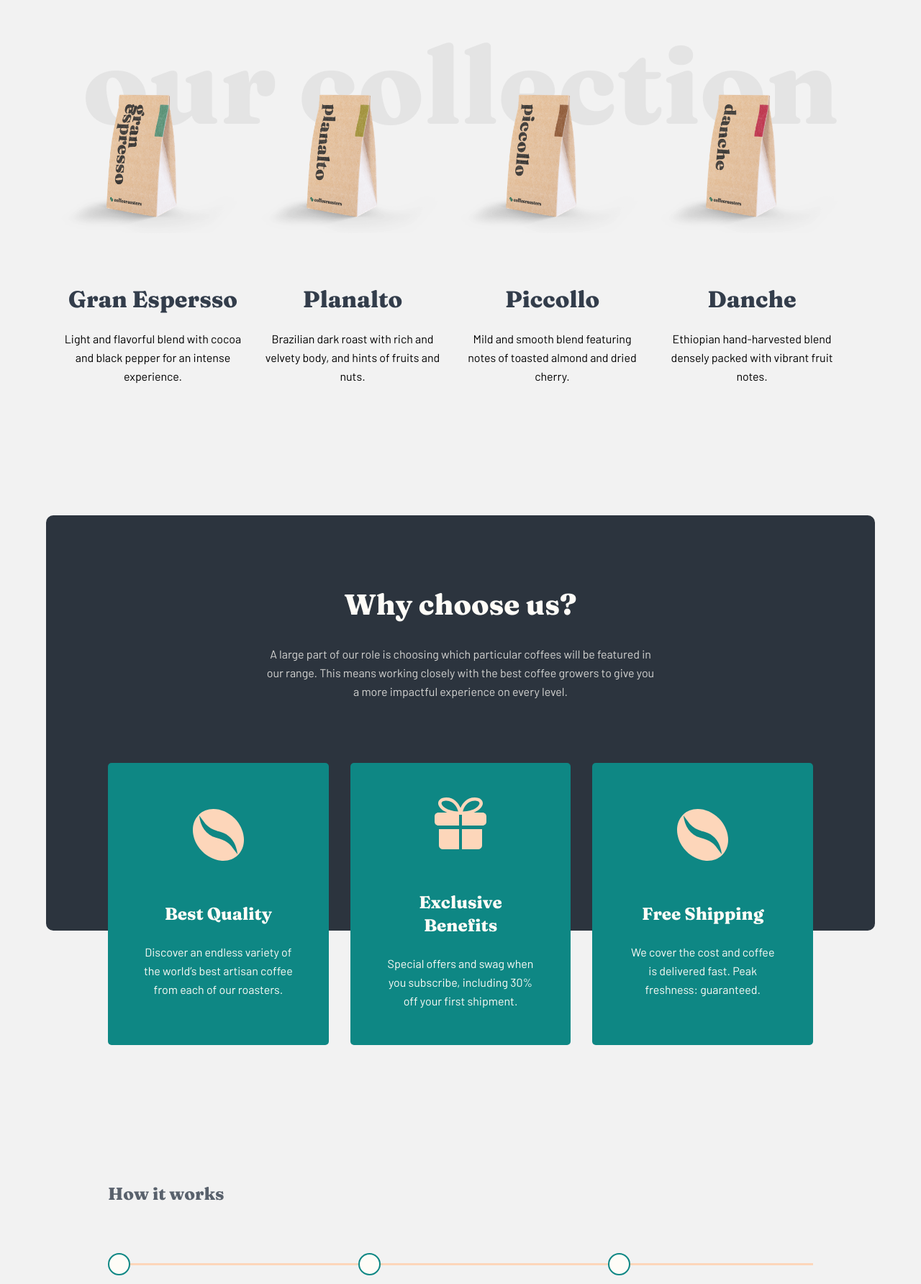
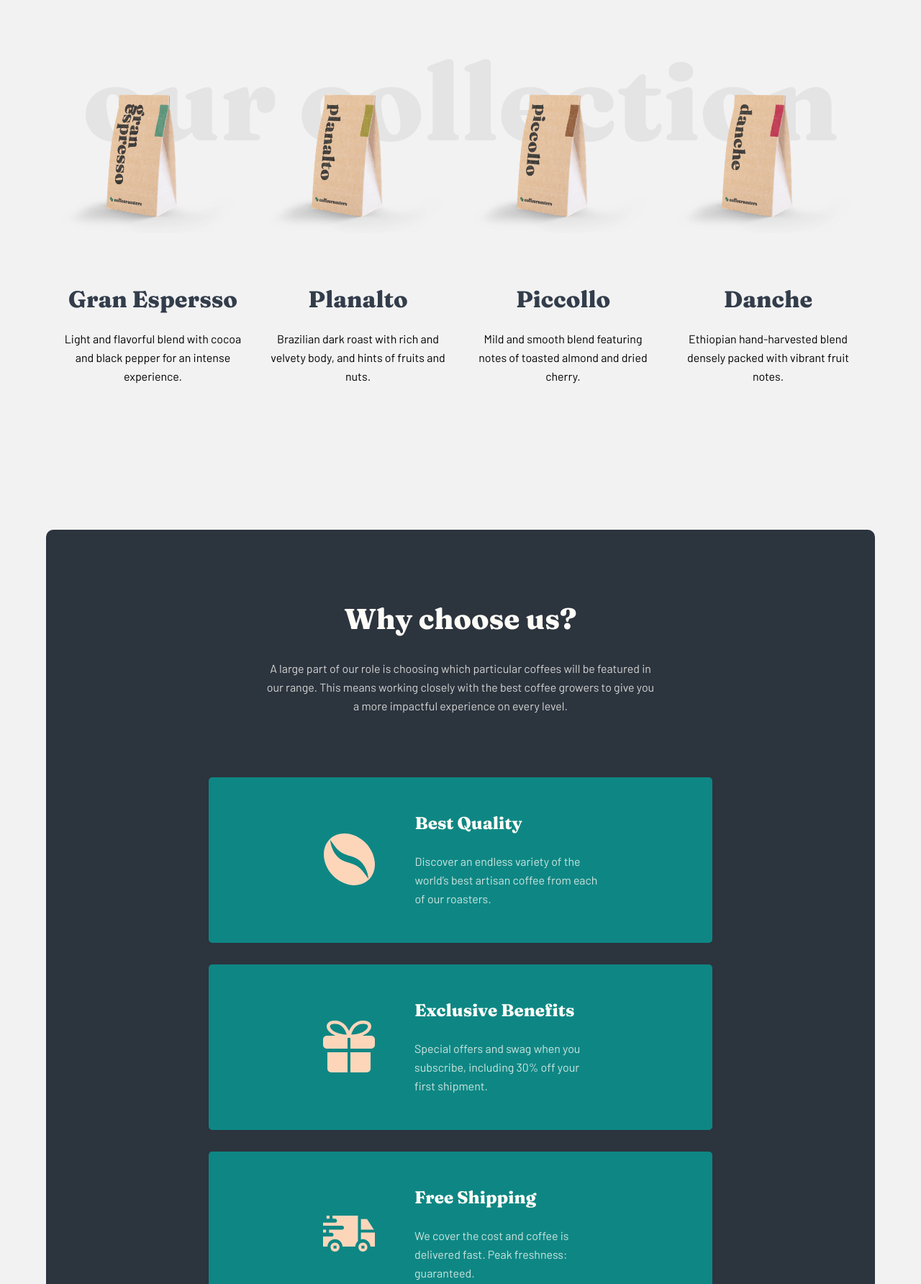
Before and after one commit to AntonCC/coffee-roasters, a React (Create React App) app: page / in a window 1280 px wide. Shown: the part 856-2640 px from the top of the page at 72% size. Built offline with nearby package versions, Linux system fonts and the light colour scheme.

Commit message:
Making home page responsive

```diff
--- a/src/components/collection/collection.scss
+++ b/src/components/collection/collection.scss
@@ -1,17 +1,31 @@
 .collection {
-  height: 525px;
-  width: 1110px;
-  // background: #444;
+  height: 100%;
+  max-width: 1110px;
   margin: 14rem auto 20rem auto;
   position: relative;
   display: grid;
-  grid-template-columns: repeat(4, 1fr);
+  // grid-template-columns: repeat(4, 1fr);
+  grid-template-columns: repeat(auto-fit, minmax(230px, 255px));
+  grid-gap: 3rem;
+  justify-content: center;
   .title-alternate {
     position: absolute;
-    top: 10%;
+    top: 75px;
     left: calc(50% - 525px);
     z-index: -1;
     color: #979797;
     opacity: .15;
   }
 }
+
+@media only screen and (max-width: 1200px) {
+  .collection {
+    // margin: 7rem auto 12rem auto;
+    margin: 5rem auto 15rem auto;
+    .title-alternate {
+      font-size: 75px;
+      top: 50px;
+      left: calc(50% - 262px);
+    }
+  }
+}
--- a/src/components/hero-banner/hero-banner.scss
+++ b/src/components/hero-banner/hero-banner.scss
@@ -5,6 +5,7 @@
   display: flex;
   align-items: center;
   padding: 11.18rem 8.2rem;
+  background: url('../../assets/home/desktop/image-hero-coffeepress.jpg') center/cover;
   h1 {
     color: #FEFCF7;
     max-width: 493px;
@@ -17,3 +18,10 @@
     margin-bottom: 56px;
   }
 }
+
+@media only screen and (max-width: 900px) {
+  .hero-banner {
+    background: url('../../assets/home/tablet/image-hero-coffeepress.jpg') right/cover;
+    // background-position: right;
+  }
+}
--- a/src/components/hero-banner/hero-banner.tsx
+++ b/src/components/hero-banner/hero-banner.tsx
@@ -11,7 +11,7 @@ interface Props {
 
 const HeroBanner: React.FC<Props> = ({ title, body, btnText}) => {
   return (
-    <div className='hero-banner' style={{ background: `url(${Hero})` }}>
+    <div className='hero-banner'>
       <div className="text">
         <h1>{ title }</h1>
         <p>{ body }</p>
--- a/src/components/perk-card/perk-card.scss
+++ b/src/components/perk-card/perk-card.scss
@@ -1,5 +1,6 @@
 .perk-card {
   // max-height: 382px;
+  height: 100%;
   padding: 4.8rem;
   max-width: 350px;
   background: #0E8784;
@@ -12,6 +13,7 @@
   .img {
     margin-bottom: 5.6rem;
   }
+  .text {
     h4, p {
       color: #FEFCF7;
     }
@@ -23,3 +25,22 @@
       max-width: 255px;
     }
   }
+}
+
+@media only screen and  (max-width: 1300px) {
+  .perk-card {
+    max-width: 700px;
+    width: 100%;
+    flex-direction: row;
+    align-items: center;
+    justify-content: center;
+    margin: 0 auto;
+    .img {
+      margin: 0 5.5rem 0 0;
+    }
+    .text {
+      margin: unset;
+      text-align: left;
+    }
+  }
+}
--- a/src/components/perk-card/perk-card.tsx
+++ b/src/components/perk-card/perk-card.tsx
@@ -13,8 +13,10 @@ const PerkCard: React.FC<Props> = ({ title, description, img}) => {
       <div className="img">
         <img src={ img } alt="Bean"/>
       </div>
-      <h4 className="title">{ title }</h4>
-      <p className="description">{ description }</p>
+      <div className="text">
+        <h4 className="title">{ title }</h4>
+        <p className="description">{ description }</p>
+      </div>
     </div>
   )
 }
--- a/src/components/perks/perks.scss
+++ b/src/components/perks/perks.scss
@@ -1,10 +1,10 @@
 .perks {
   width: 100%;
-  height: 577px;
+  // height: 577px;
   background: #2C343E;
   border-radius: 10px;
   padding-top: 10rem;
-  margin-bottom: 35rem;
+  margin-bottom: 14.5rem;
   .text {
     max-width: 540px;
     max-height: 160px;
@@ -24,6 +24,18 @@
     padding: 8.6rem;
     display: grid;
     grid-template-columns: repeat(3, 1fr);
+    // grid-template-columns: repeat(auto-fit, minmax(300px, 350px));
     grid-gap: 3rem;
   }
 }
+
+@media only screen and (max-width: 1300px) {
+  .perks {
+    .perk-cards {
+      padding: 8.6rem 5.7rem;
+      grid-template-columns: 1fr;
+      justify-content: center;
+      align-items: center;
+    }
+  }
+}
--- a/src/components/plan-steps/plan-steps.scss
+++ b/src/components/plan-steps/plan-steps.scss
@@ -54,3 +54,49 @@
     margin-top: 6rem;
   }
 }
+
+@media only screen and (max-width: 1300px) {
+  .plan-steps {
+    margin: 0 0 20rem 0;
+  }
+}
+
+@media only screen and (max-width: 750px) {
+  .plan-steps {
+    .title {
+      text-align: center;
+      margin-bottom: 0;
+      font-size: 3.2rem;
+    }
+    .steps {
+      text-align: center;
+      flex-direction: column;
+      justify-content: center;
+      align-items: center;
+      gap: 0rem;
+      .line  {
+        display: none;
+      }
+      .step {
+        max-width: 327px;
+        .text {
+          h1 {
+            max-width: 100%;
+            margin-bottom: 2.4rem;
+          }
+          h3 {
+            margin-bottom: 2.4rem;
+          }
+        }
+        &::before {
+          display: none;
+        }
+      }
+    }
+    .cta-btn {
+      margin-top: 8.3rem;
+      display: flex;
+      justify-content: center;
+    }
+  }
+}
--- a/src/pages/home/home-info.tsx
+++ b/src/pages/home/home-info.tsx
@@ -51,6 +51,6 @@ export const perksInfo = [
   {
     title: 'Free Shipping',
     description: 'We cover the cost and coffee is delivered fast. Peak freshness: guaranteed.',
-    img: Bean
+    img: Truck
   },
 ]
```
Lines whose indentation alone changed are shown as unchanged.
